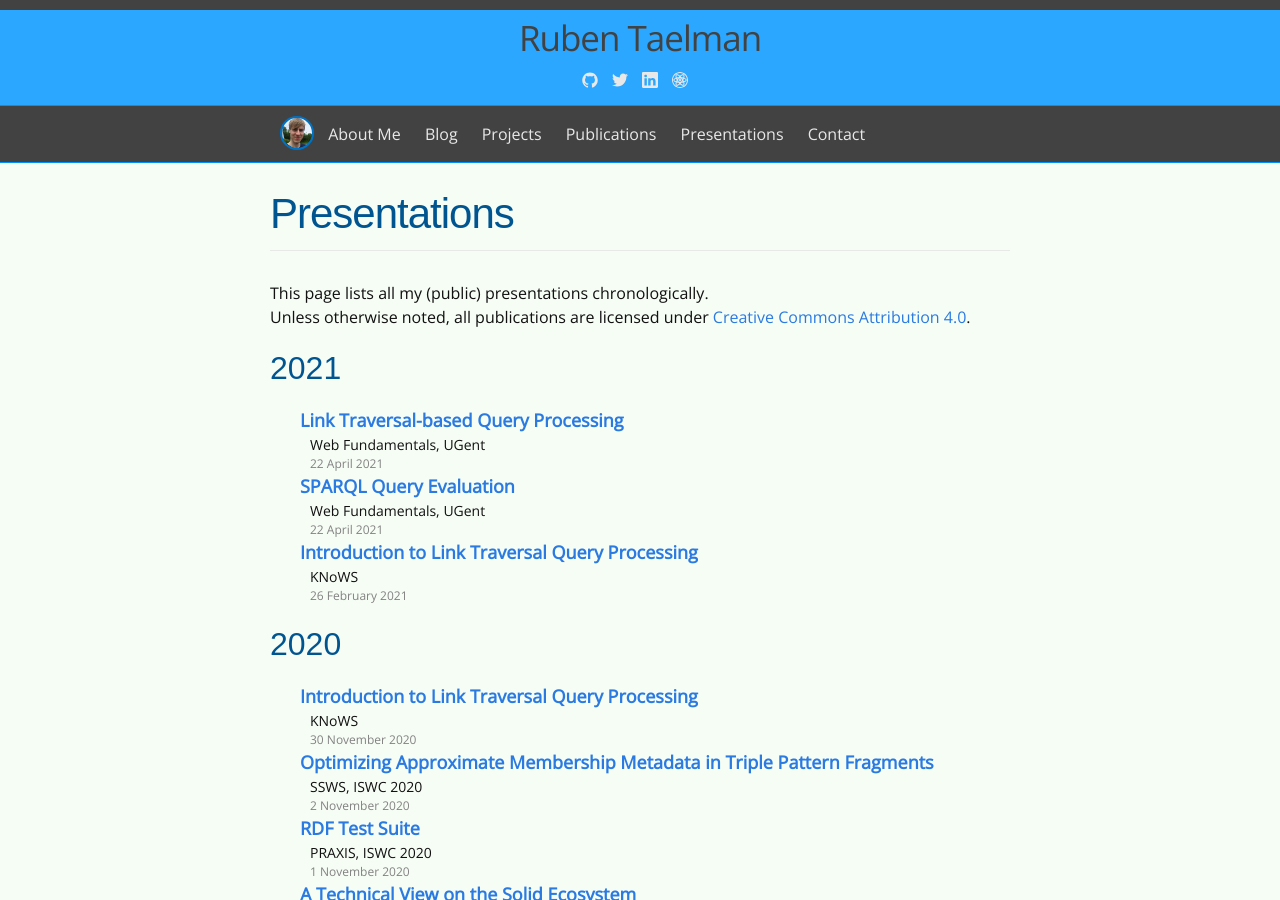
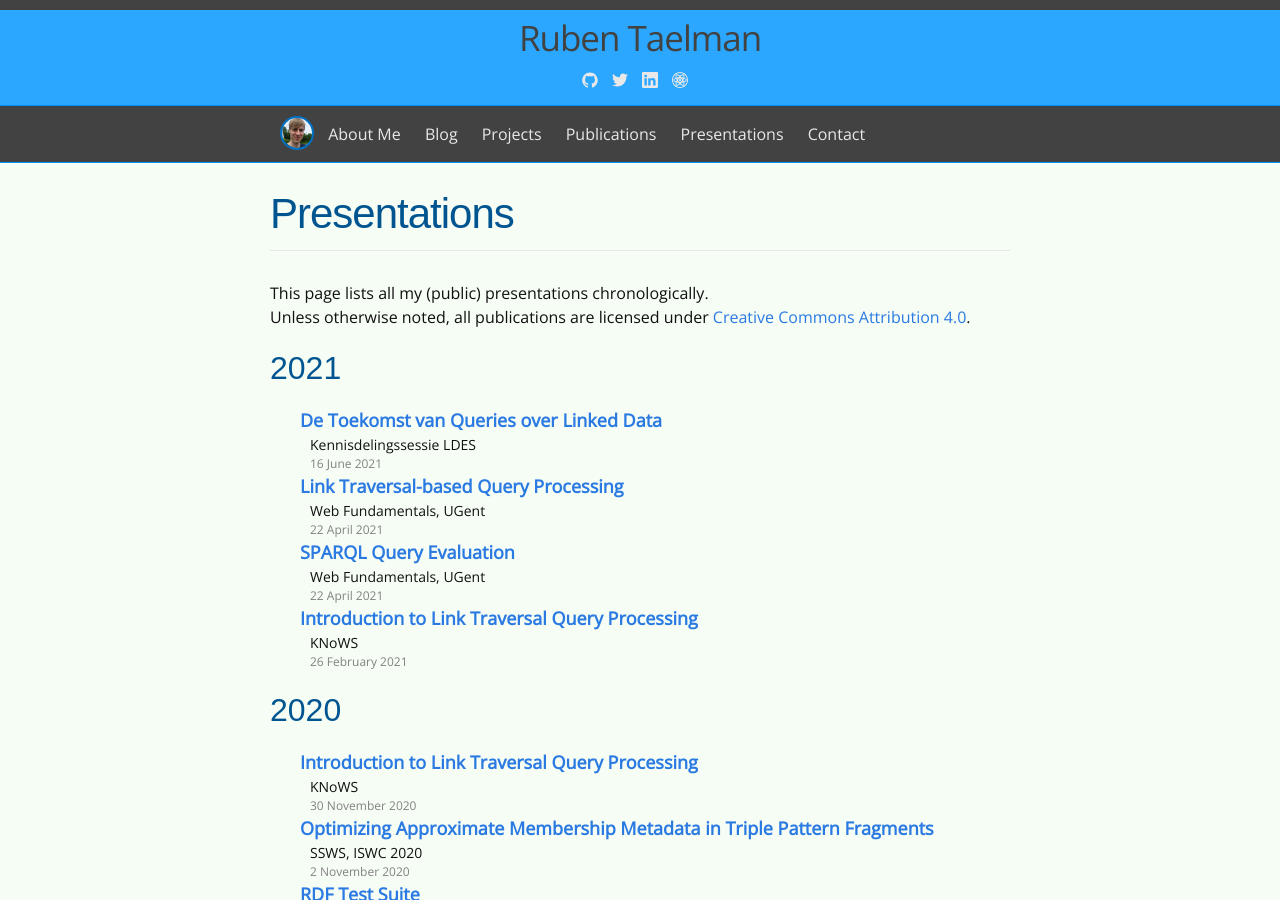
Before and after one commit to rubensworks/rubensworks.net, a Jekyll site: the page built from presentations.md, in a window 1280 px wide and 900 px high. Built offline with Jekyll 4.4.1, drawn with Linux system fonts in a browser that asks for light colours; some web fonts are replaced.

Commit message:
Add presentation on LDES 2021

```diff
--- a/_data/presentations.yml
+++ b/_data/presentations.yml
@@ -1,3 +1,8 @@
+"2021-iv-querying":
+    title: "De Toekomst van Queries over Linked Data"
+    venue: "Kennisdelingssessie LDES"
+    date: "16 June 2021"
+    url: "https://www.rubensworks.net/raw/slides/2021/iv-querying/"
 "2021-ugent-webfundamentals-linktraversal":
     title: "Link Traversal-based Query Processing"
     venue: "Web Fundamentals, UGent"
```
